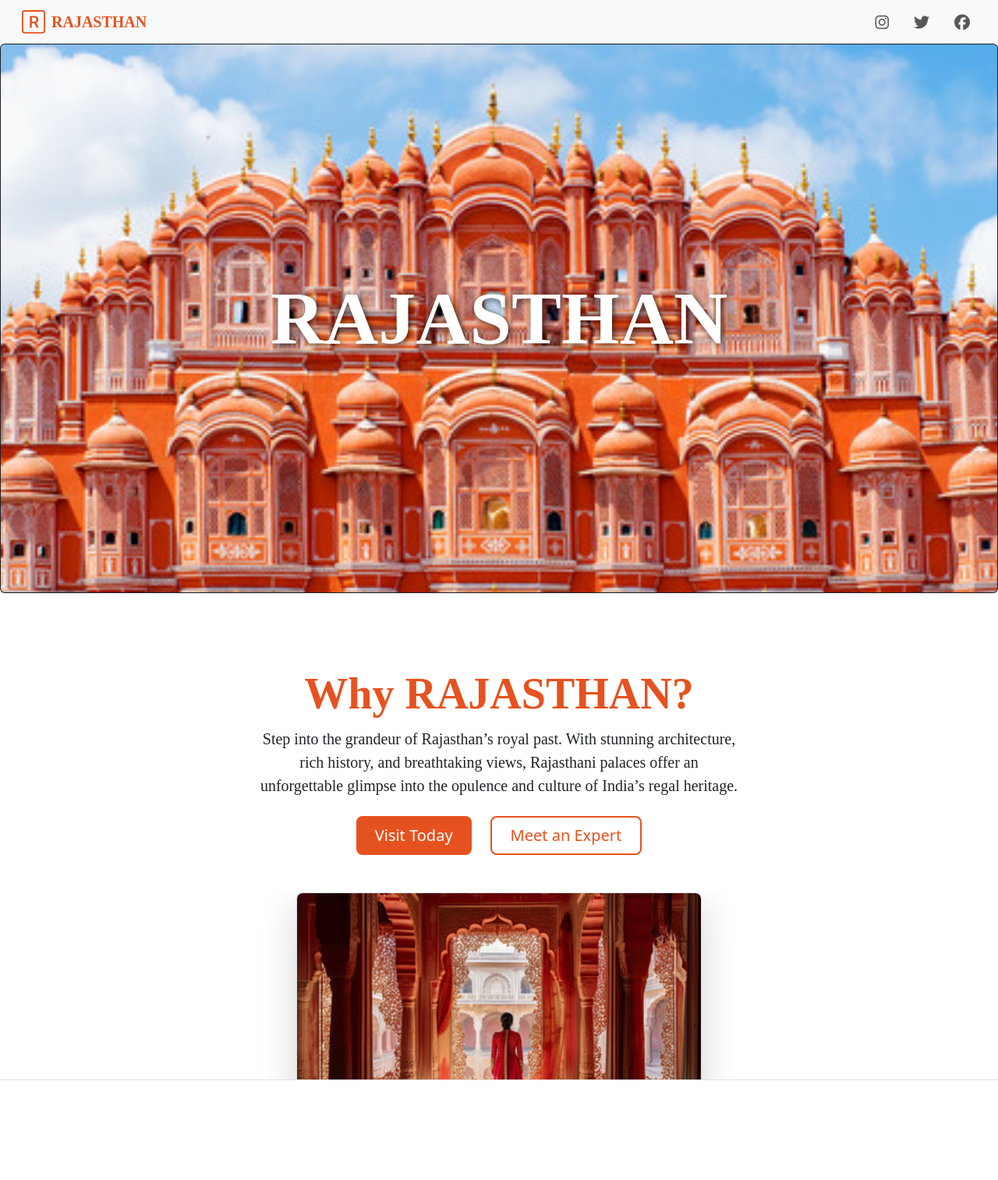
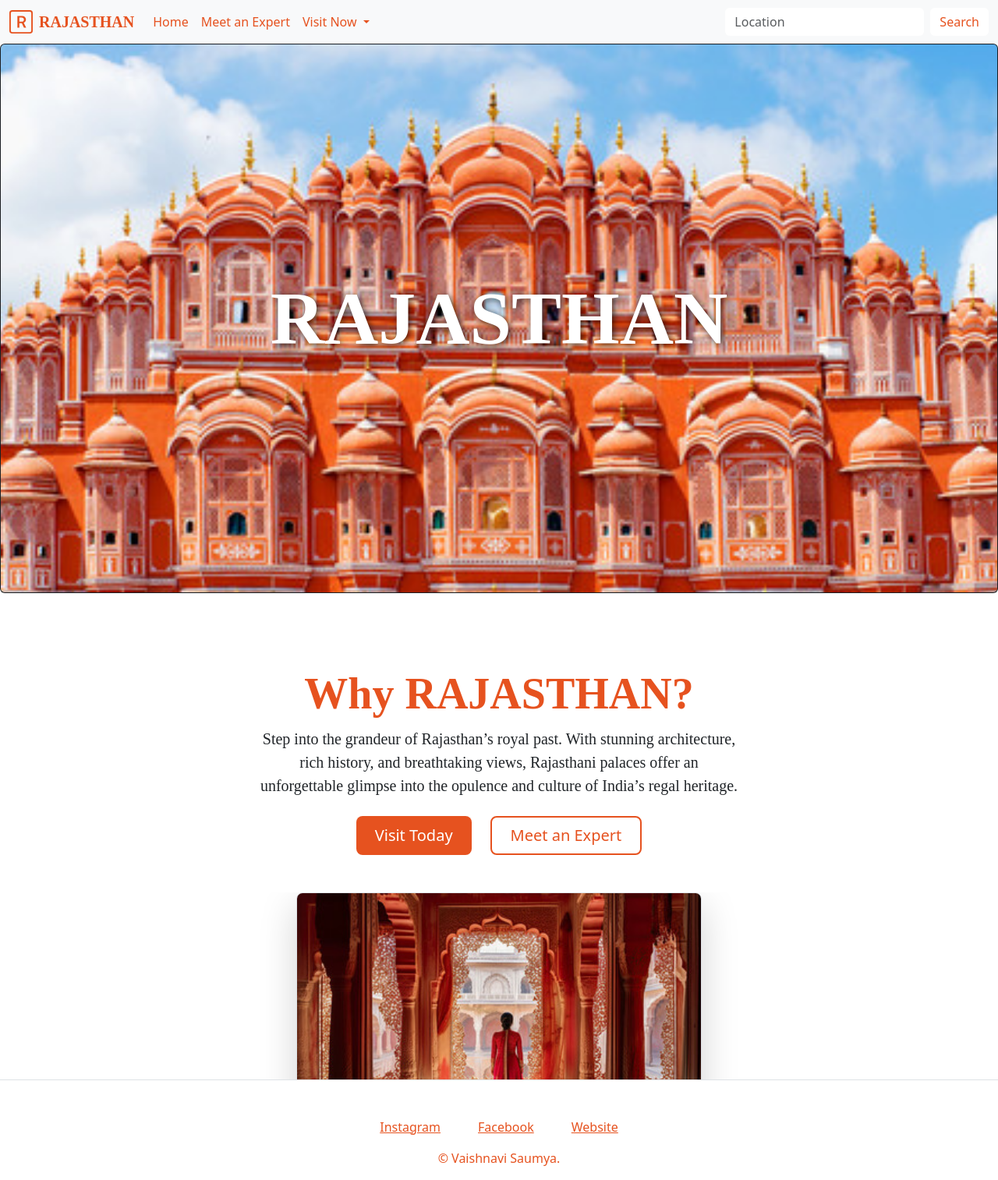
Before and after one commit to VaishnaviSaumya1/Rajasthan, a plain HTML site: page index.html in a window 1280 px wide. Shown: the whole page at 78% size. Before the commit the page ends 1434 px from the top, so only its background shows below. Drawn offline with nearby package versions, Linux system fonts and the light colour scheme.

Commit message:
Added links and all

```diff
--- a/index.html
+++ b/index.html
@@ -13,7 +13,7 @@
 
 
 <body>
-<nav class="navbar navbar-expand-lg bg-body-tertiary px-3">
+<nav class="navbar navbar-expand-lg bg-body-tertiary">
   <div class="container-fluid">
     <!-- Symbol + Site Name -->
     <div class="d-flex align-items-center">
@@ -27,28 +27,37 @@
       <a class="navbar-brand ms-2 fw-bold" style="font-family: serif; color: #E6521F;" href="#">RAJASTHAN</a>
     </div>
 
-    <!-- Toggler for mobile -->
-    <button class="navbar-toggler" type="button" data-bs-toggle="collapse"
-      data-bs-target="#navbarSupportedContent" aria-controls="navbarSupportedContent" aria-expanded="false"
-      aria-label="Toggle navigation" style="color: #E6521F;">
-      <span class="navbar-toggler-icon"></span>
+    <button class="navbar-toggler" type="button" data-bs-toggle="collapse" data-bs-target="#navbarSupportedContent" aria-controls="navbarSupportedContent" aria-expanded="false" aria-label="Toggle navigation" style="color: #E6521F;">
+      <span class="navbar-toggler-icon" ></span>
     </button>
-
-    <!-- Social Icons -->
-    <div class="collapse navbar-collapse justify-content-end" id="navbarSupportedContent" style="color: #E6521F;">
-      <ul class="navbar-nav mb-2 mb-lg-0 align-items-lg-center gap-3">
+    <div class="collapse navbar-collapse" id="navbarSupportedContent">
+      <ul class="navbar-nav me-auto mb-2 mb-lg-0">
         <li class="nav-item">
-          <a class="nav-link" href="#"><i class="fab fa-instagram fa-lg"></i></a>
+          <a class="nav-link active" aria-current="page" href="#" style="color: #E6521F;">Home</a>
         </li>
         <li class="nav-item">
-          <a class="nav-link" href="#"><i class="fab fa-twitter fa-lg"></i></a>
+          <a class="nav-link" href="#" style="color: #E6521F;">Meet an Expert</a>
         </li>
-        <li class="nav-item">
-          <a class="nav-link" href="#"><i class="fab fa-facebook fa-lg"></i></a>
+        <li class="nav-item dropdown">
+          <a class="nav-link dropdown-toggle" href="#" role="button" data-bs-toggle="dropdown" aria-expanded="false" style="color: #E6521F;">
+            Visit Now
+          </a>
+          <ul class="dropdown-menu">
+            <li><a class="dropdown-item" href="#" style="color: #E6521F;">Request a Physical Tour</a></li>
+            <li><a class="dropdown-item" href="#" style="color: #E6521F;">Request a Virtual Tour</a></li>
+            <li><hr class="dropdown-divider"></li>
+            <li><a class="dropdown-item" href="#" style="color: #E6521F;">Check Itinery</a></li>
+          </ul>
         </li>
+
       </ul>
+      <form class="d-flex" role="search" style="color: #E6521F; box-shadow: #E6521F;" >
+        <input  class="form-control me-2" type="search" placeholder="Location" aria-label="Search" style="background: white; border: #E6521F; " />
+        <button class="btn btn-outline-success" type="submit" style="color: #E6521F; border: black; background: white;">Search</button>
+      </form>
     </div>
   </div>
+
 </nav>
 
 <div class="Page1">
@@ -67,6 +76,7 @@
 
     <button type="button" class="btn btn-lg px-4 me-sm-3" style="background-color: #E6521F; color: white; border: none;">
   Visit Today
+
 </button>
 
 <button type="button" class="btn btn-lg px-4" style="color: #E6521F; border: 2px solid #E6521F;">
@@ -80,5 +90,16 @@
         </div>
     </div>
 </div>
+<div class="bottom-container text-center" style="color: #E6521F;">
+
+  <div class="d-flex justify-content-center gap-5">
+    <a class="footer-link" style="color: #E6521F;" href="https://www.youtube.com/watch?v=QInuA5PXSJo">Instagram</a>
+    <a class="footer-link" style="color: #E6521F;" href="https://youtube.com/shorts/r1LU1KE1pyA?si=bGi42vg3YvqQGweD">Facebook</a>
+    <a class="footer-link" style="color: #E6521F;" href="https://vaishnavisaumya1.github.io/Rajasthan/">Website</a>
+  </div>
+
+  <p class="copyright mt-3">© Vaishnavi Saumya.</p>
+</div>
 </body>
+
 </html>
```
